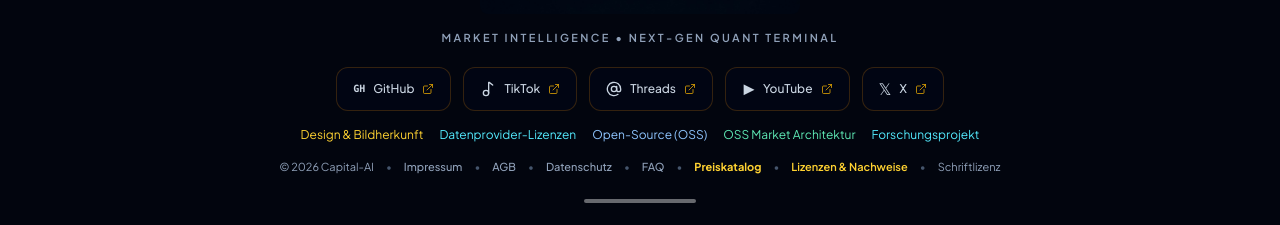
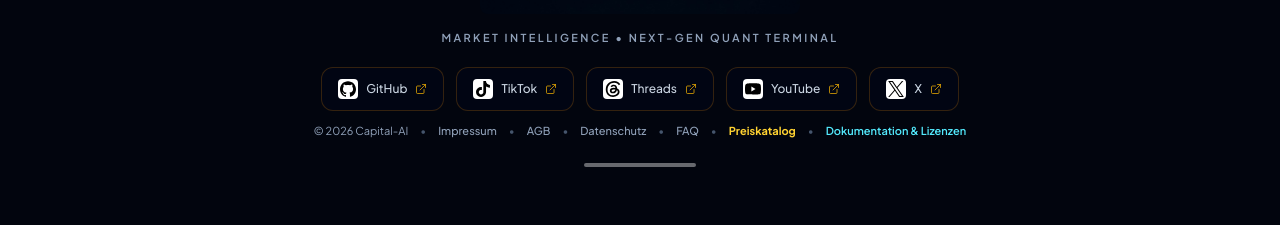
Before and after one commit to SvenKulessa/Capital-AI, a React (Vite) app: page / in a window 1280 px wide. Shown: the part 2405-2630 px from the top of the page. After the commit the page ends 2604 px from the top, so only its background shows below. Built offline with nearby package versions, Linux system fonts and the light colour scheme; no server answers.

Commit message:
[CAPITAL-AI-PRODUCT] Footer auf Original-Social-Logos und konsolidierte Legal-Navigation umstellen

```diff
--- a/src/components/Footer.tsx
+++ b/src/components/Footer.tsx
@@ -1,16 +1,10 @@
 import React from 'react';
 import { BrandLogo } from './BrandLogo';
-import { AtSign, Music2, ExternalLink } from 'lucide-react';
+import { ExternalLink } from 'lucide-react';
 import { socialLinks } from '../data/socialLinks';
 import { trackEvent } from '../utils/analytics';
 
-const socialIcons = {
-  github: <span className="font-mono text-[10px] font-bold" aria-hidden="true">GH</span>,
-  tiktok: <Music2 size={16} aria-hidden="true" />,
-  threads: <AtSign size={16} aria-hidden="true" />,
-  youtube: <span className="text-sm leading-none" aria-hidden="true">▶</span>,
-  x: <span className="text-base leading-none" aria-hidden="true">𝕏</span>,
-} satisfies Record<(typeof socialLinks)[number]['id'], React.ReactNode>;
+const socialIconPath = (id: (typeof socialLinks)[number]['id']) => `/branding/social/${id}.svg`;
 
 interface FooterProps {
   onNavigate?: (path: string) => void;
@@ -49,21 +43,15 @@ export const Footer: React.FC<FooterProps> = ({ onNavigate }) => {
           <a key={link.id} href={link.href} target="_blank" rel="noopener noreferrer"
             className="inline-flex min-h-11 items-center gap-2 rounded-xl border border-amber-500/20 bg-slate-950/60 px-4 py-2 text-xs font-medium text-slate-300 transition-colors hover:border-amber-400/60 hover:text-amber-300 focus-visible:outline-2 focus-visible:outline-offset-4 focus-visible:outline-amber-400"
             aria-label={`${link.label} – öffnet in einem neuen Tab`}>
-            {socialIcons[link.id]}
+            <span className="flex h-5 w-5 items-center justify-center rounded bg-white p-0.5" aria-hidden="true">
+              <img src={socialIconPath(link.id)} alt="" className="h-4 w-4 object-contain" />
+            </span>
             <span>{link.label}</span>
             <ExternalLink size={12} className="text-amber-400/70" aria-hidden="true" />
           </a>
         ))}
       </nav>
-
-      {/* Small copyright & legal navigation with dedicated routing paths */}
-      <nav aria-label="Forschung und Lizenzen" className="my-4 flex flex-wrap justify-center gap-4 text-xs">
-        <a id="footer-nav-lizenz" href="/lizenz" onClick={e => handleNavClick(e, '/lizenz', 'lizenz')} className="text-amber-300 hover:underline">Design & Bildherkunft</a>
-        <a id="footer-nav-datenprovider-lizenzen" href="/datenprovider-lizenzen" onClick={e => handleNavClick(e, '/datenprovider-lizenzen', 'datenprovider-lizenzen')} className="text-cyan-300 hover:underline">Datenprovider-Lizenzen</a>
-        <a id="footer-nav-opensource-lizenzen" href="/opensource-lizenzen" onClick={e => handleNavClick(e, '/opensource-lizenzen', 'opensource-lizenzen')} className="text-blue-300 hover:underline">Open-Source (OSS)</a>
-        <a id="footer-nav-oss-market-architecture" href="/downloads/market-screener-hub-open-source.html" className="text-emerald-300 hover:underline">OSS Market Architektur</a>
-        <a id="footer-nav-forschung" href="/forschung" onClick={e => handleNavClick(e, '/forschung', 'forschung')} className="text-cyan-300 hover:underline">Forschungsprojekt</a>
-      </nav>
+      {/* Consolidated legal and documentation navigation */}
       <div className="mt-3 text-[11px] text-slate-400 flex flex-wrap items-center justify-center gap-x-3 gap-y-1.5">
         <span>© {new Date().getFullYear()} Capital-AI</span>
         <span className="text-slate-600">•</span>
@@ -118,17 +106,13 @@ export const Footer: React.FC<FooterProps> = ({ onNavigate }) => {
         </a>
         <span className="text-slate-600">•</span>
         <a
-          id="footer-nav-lizenzen"
-          href="/lizenz"
-          onClick={(e) => handleNavClick(e, '/lizenz', 'licenses')}
-          className="hover:text-amber-400 transition-colors cursor-pointer text-amber-300 font-semibold hover:underline underline-offset-4"
-          data-analytics="footer-lizenzen"
+          id="footer-nav-documentation"
+          href="/dokumentation"
+          onClick={(e) => handleNavClick(e, '/dokumentation', 'documentation')}
+          className="hover:text-cyan-300 transition-colors cursor-pointer text-cyan-300 font-semibold hover:underline underline-offset-4"
+          data-analytics="footer-documentation"
         >
-          Lizenzen &amp; Nachweise
-        </a>
-        <span className="text-slate-600">•</span>
-        <a href="/fonts/OFL.txt" className="hover:text-amber-400 transition-colors hover:underline underline-offset-4">
-          Schriftlizenz
+          Dokumentation &amp; Lizenzen
         </a>
       </div>
 
```
